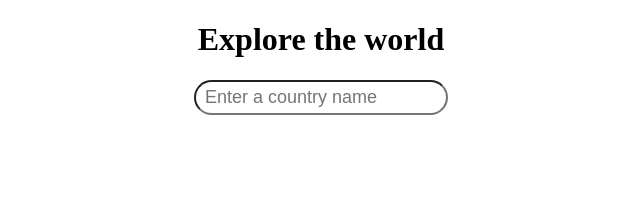
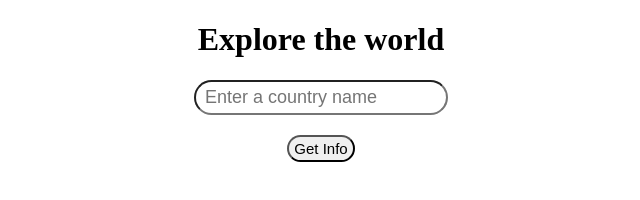
Before and after one commit to HarshadaGharate/country-information, a plain HTML site: page index.html in a window 1280 px wide. Shown: the whole page, without its empty margins (319-959 px from the left). Drawn offline with Linux system fonts and the light colour scheme.

Commit message:
button created

```diff
--- a/index.html
+++ b/index.html
@@ -15,10 +15,19 @@
             display: block;
             margin: 5px auto;
        }
+       #info-btn{
+            font-size: 15px;
+            border-radius: 14px;
+            padding: 3px 5px;
+            display: block;
+            margin: 20px auto;
+       }
     </style>
 </head>
 <body>
     <h1 class="heading">Explore the world</h1>
     <input type="text" id="country" placeholder="Enter a country name">
+    <button id="info-btn">Get Info</button>
+    <div id="countryDiv"></div>
 </body>
 </html>
```
